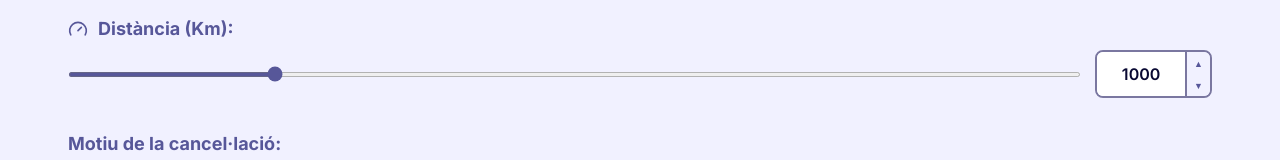
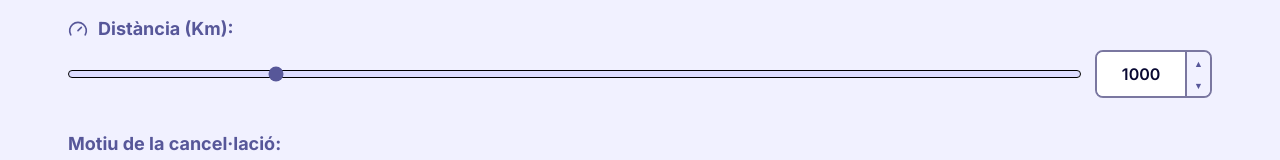
Before and after one commit to Samuraky/webIPO, a React (Vite) app: page /webIPO/cancel-transport in a window 1280 px wide. Shown: the part 611-771 px from the top of the page. Built offline with nearby package versions, Linux system fonts and the light colour scheme; sample sign-in values are in the browser's storage.

Commit message:
cambi css slider

```diff
--- a/src/styles/components.css
+++ b/src/styles/components.css
@@ -1258,3 +1258,21 @@ input[type="number"].no-spin { -moz-appearance: textfield; appearance: textfield
   overflow: hidden; background: var(--color-light3);
 }
 .img-upload-area img { width: 100%; height: 100%; object-fit: cover; }
+
+
+#kmRange {
+  -webkit-appearance: none;
+  appearance: none;
+  width: 100%;
+  height: 8px;
+  border-radius: 999px;
+  border: 1px solid black;
+
+  background: linear-gradient(
+    to right,
+    #575799 0%,
+    #575799 var(--value, 0%),
+    #DDDDFF var(--value, 0%),
+    #DDDDFF 100%
+  );
+}
```
